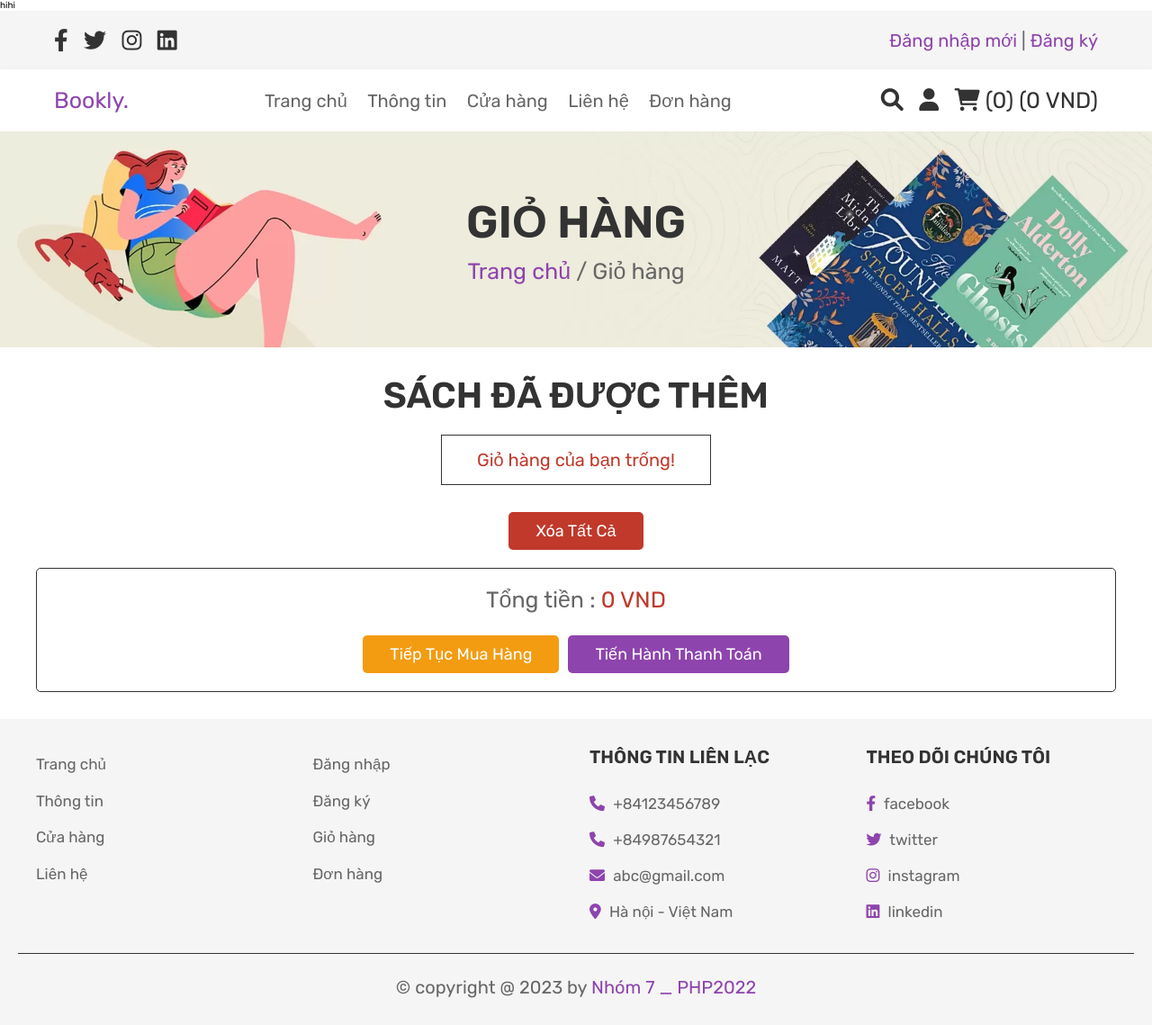
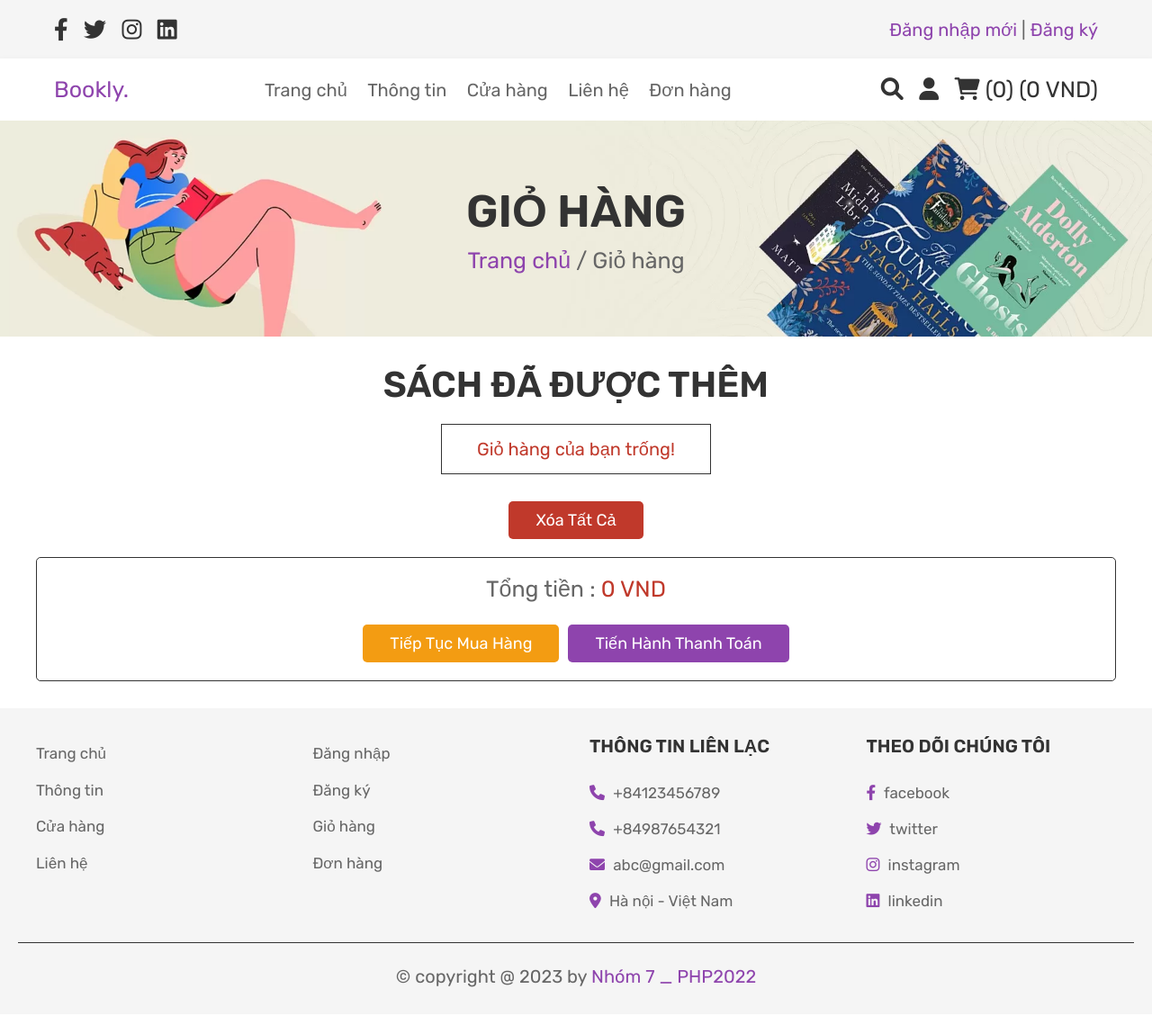
Before and after one commit to Thang280602/BTL_PHP, a PHP site: page /cart.php in a window 1280 px wide. Shown: the whole page at 90% size. After the commit the page ends 1097 px from the top, so only its background shows below. Run offline with PHP 8.4, Linux system fonts and the light colour scheme; a user stored in the database is signed in; data comes from the database, SQL or seed files in the repository.

Commit message:
commit:remove alert hihi

```diff
--- a/cart.php
+++ b/cart.php
@@ -27,7 +27,7 @@
       mysqli_query($conn, "DELETE FROM `cart` WHERE user_id = '$user_id'") or die('query failed');
       header('location:cart.php');
    }
-   echo 'hihi';
+
 
 ?>
 
```
